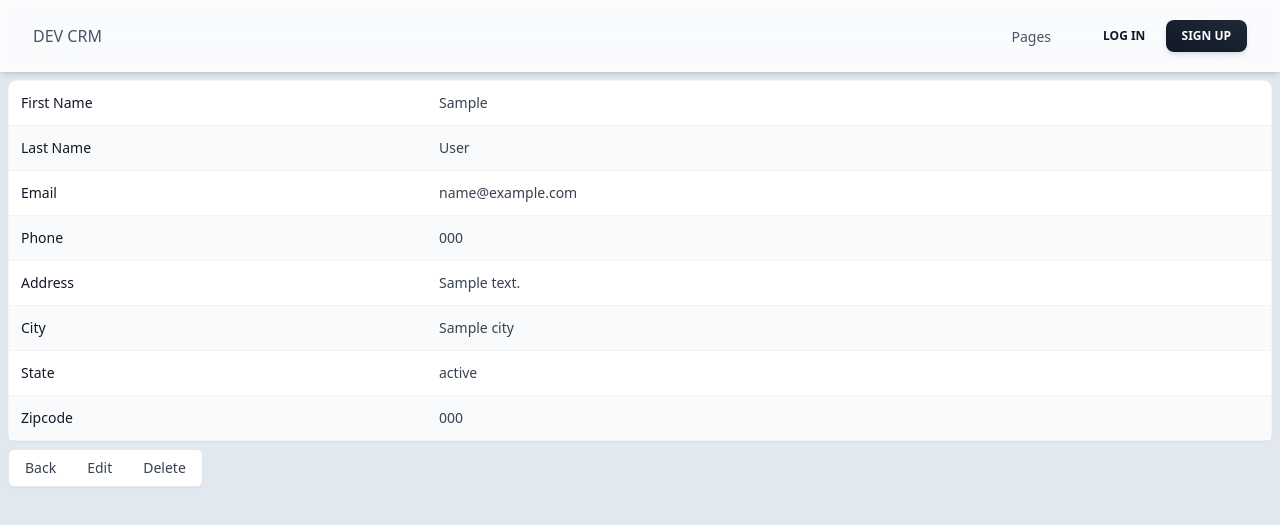
After one commit to Devzard/CRM-in-Django, a Django app: template website/templates/record.html in a window 1280 px wide. The commit adds this page. Shown: the top 525 px of the page. Run offline with Django 4.2, Linux system fonts and the light colour scheme; the template is opened without the code that fills it: most values are stand-ins (such as "Sample title", 1, 10 or a date in 2020); some libraries are stand-ins or nearby versions.

Commit message:
completed

```diff
--- a/website/templates/navbar.html
+++ b/website/templates/navbar.html
@@ -13,7 +13,7 @@
         {% if user.is_authenticated %}
           <div>
             <button class="px-4 py-2 font-sans text-xs font-bold text-center text-gray-900 uppercase align-middle transition-all rounded-lg select-none hover:bg-gray-900/10 active:bg-gray-900/20 disabled:pointer-events-none disabled:opacity-50 disabled:shadow-none lg:inline-block" type="button"><a href="{% url 'logout' %}">Log Out</a></button>
-            <button class="select-none rounded-lg bg-gradient-to-tr from-gray-900 to-gray-800 py-2 px-4 text-center align-middle font-sans text-xs font-bold uppercase text-white shadow-md shadow-gray-900/10 transition-all hover:shadow-lg hover:shadow-gray-900/20 active:opacity-[0.85] disabled:pointer-events-none disabled:opacity-50 disabled:shadow-none lg:inline-block" type="button"><a href="{% url 'register' %}">Add Record</a></button>
+            <button class="select-none rounded-lg bg-gradient-to-tr from-gray-900 to-gray-800 py-2 px-4 text-center align-middle font-sans text-xs font-bold uppercase text-white shadow-md shadow-gray-900/10 transition-all hover:shadow-lg hover:shadow-gray-900/20 active:opacity-[0.85] disabled:pointer-events-none disabled:opacity-50 disabled:shadow-none lg:inline-block" type="button"><a href="{% url 'add_record' %}">Add Record</a></button>
           </div>
         {% else %}
           <div>
--- /dev/null
+++ b/website/templates/record.html
@@ -0,0 +1,63 @@
+{% extends 'base.html' %}
+
+{% block content %}
+  <div class="flex flex-col gap-2">
+    <div class="flow-root rounded-lg border border-gray-100 py-3 shadow-sm bg-white">
+      <dl class="-my-3 divide-y divide-gray-100 text-sm">
+        <div class="grid grid-cols-1 gap-1 p-3 even:bg-gray-50 sm:grid-cols-3 sm:gap-4">
+          <dt class="font-medium text-gray-900">First Name</dt>
+          <dd class="text-gray-700 sm:col-span-2">{{ record.first_name }}</dd>
+        </div>
+
+        <div class="grid grid-cols-1 gap-1 p-3 even:bg-gray-50 sm:grid-cols-3 sm:gap-4">
+          <dt class="font-medium text-gray-900">Last Name</dt>
+          <dd class="text-gray-700 sm:col-span-2">{{ record.last_name }}</dd>
+        </div>
+
+        <div class="grid grid-cols-1 gap-1 p-3 even:bg-gray-50 sm:grid-cols-3 sm:gap-4">
+          <dt class="font-medium text-gray-900">Email</dt>
+          <dd class="text-gray-700 sm:col-span-2">{{ record.email }}</dd>
+        </div>
+
+        <div class="grid grid-cols-1 gap-1 p-3 even:bg-gray-50 sm:grid-cols-3 sm:gap-4">
+          <dt class="font-medium text-gray-900">Phone</dt>
+          <dd class="text-gray-700 sm:col-span-2">{{ record.phone }}</dd>
+        </div>
+
+        <div class="grid grid-cols-1 gap-1 p-3 even:bg-gray-50 sm:grid-cols-3 sm:gap-4">
+          <dt class="font-medium text-gray-900">Address</dt>
+          <dd class="text-gray-700 sm:col-span-2">{{ record.address }}</dd>
+        </div>
+
+        <div class="grid grid-cols-1 gap-1 p-3 even:bg-gray-50 sm:grid-cols-3 sm:gap-4">
+          <dt class="font-medium text-gray-900">City</dt>
+          <dd class="text-gray-700 sm:col-span-2">{{ record.city }}</dd>
+        </div>
+
+        <div class="grid grid-cols-1 gap-1 p-3 even:bg-gray-50 sm:grid-cols-3 sm:gap-4">
+          <dt class="font-medium text-gray-900">State</dt>
+          <dd class="text-gray-700 sm:col-span-2">{{ record.state }}</dd>
+        </div>
+
+        <div class="grid grid-cols-1 gap-1 p-3 even:bg-gray-50 sm:grid-cols-3 sm:gap-4">
+          <dt class="font-medium text-gray-900">Zipcode</dt>
+          <dd class="text-gray-700 sm:col-span-2">{{ record.zip_code }}</dd>
+        </div>
+      </dl>
+    </div>
+
+    <span class="inline-flex -space-x-px overflow-hidden rounded-md border bg-white shadow-sm w-fit">
+      <button class="inline-block px-4 py-2 text-sm font-medium text-gray-700 hover:bg-gray-100 focus:relative">
+        <a href="{% url 'home' %}">Back</a>
+      </button>
+
+      <button class="inline-block px-4 py-2 text-sm font-medium text-gray-700 hover:bg-gray-100 focus:relative">
+        <a href="{% url 'update_record' record.id %}">Edit</a>
+      </button>
+
+      <button class="inline-block px-4 py-2 text-sm font-medium text-gray-700 hover:bg-red-100 focus:relative" onclick="return confirm('Are you sure you want to delete this record?')">
+        <a href="{% url 'delete_record' record.id %}">Delete</a>
+      </button>
+    </span>
+  </div>
+{% endblock %}
--- a/website/urls.py
+++ b/website/urls.py
@@ -3,7 +3,10 @@ from . import views
 
 urlpatterns = [
     path('', views.home, name='home'),
-    # path('login/', views.login_user, name='login'),
     path('logout/', views.logout_user, name='logout'),
     path('register/', views.register_user, name='register'),
+    path('record/<int:pk>', views.customer_record, name='record'),
+    path('delete_record/<int:pk>', views.delete_record, name='delete_record'),
+    path('add_record/', views.add_record, name='add_record'),
+    path('update_record/<int:pk>', views.update_record, name='update_record'),
 ]
```
Also changed, not shown: website/forms.py (+18 -0 lines), website/templates/add_record.html (added, +33 -0 lines), website/templates/home.html (+56 -1 lines), website/templates/update_record.html (added, +33 -0 lines), website/views.py (+50 -2 lines), README.md (added), db.sqlite3.
